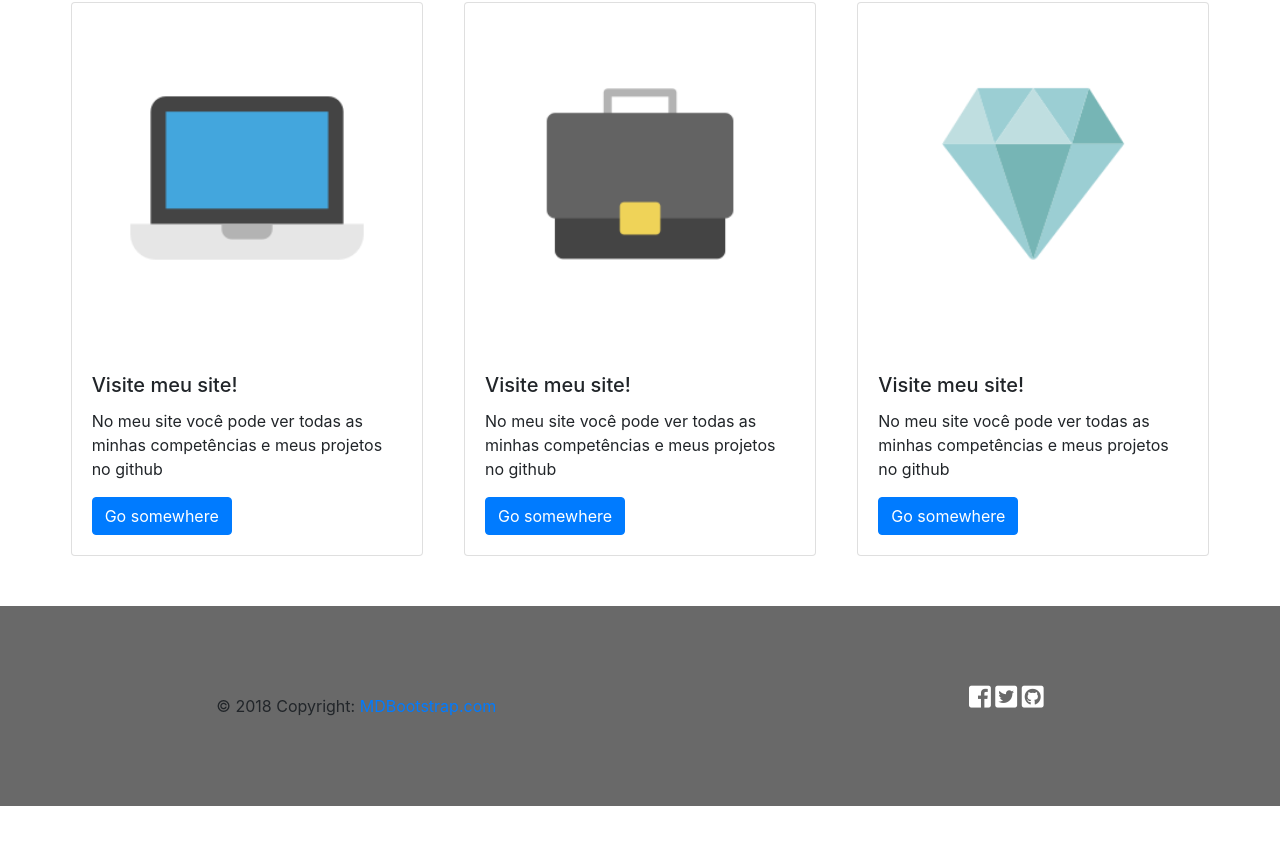
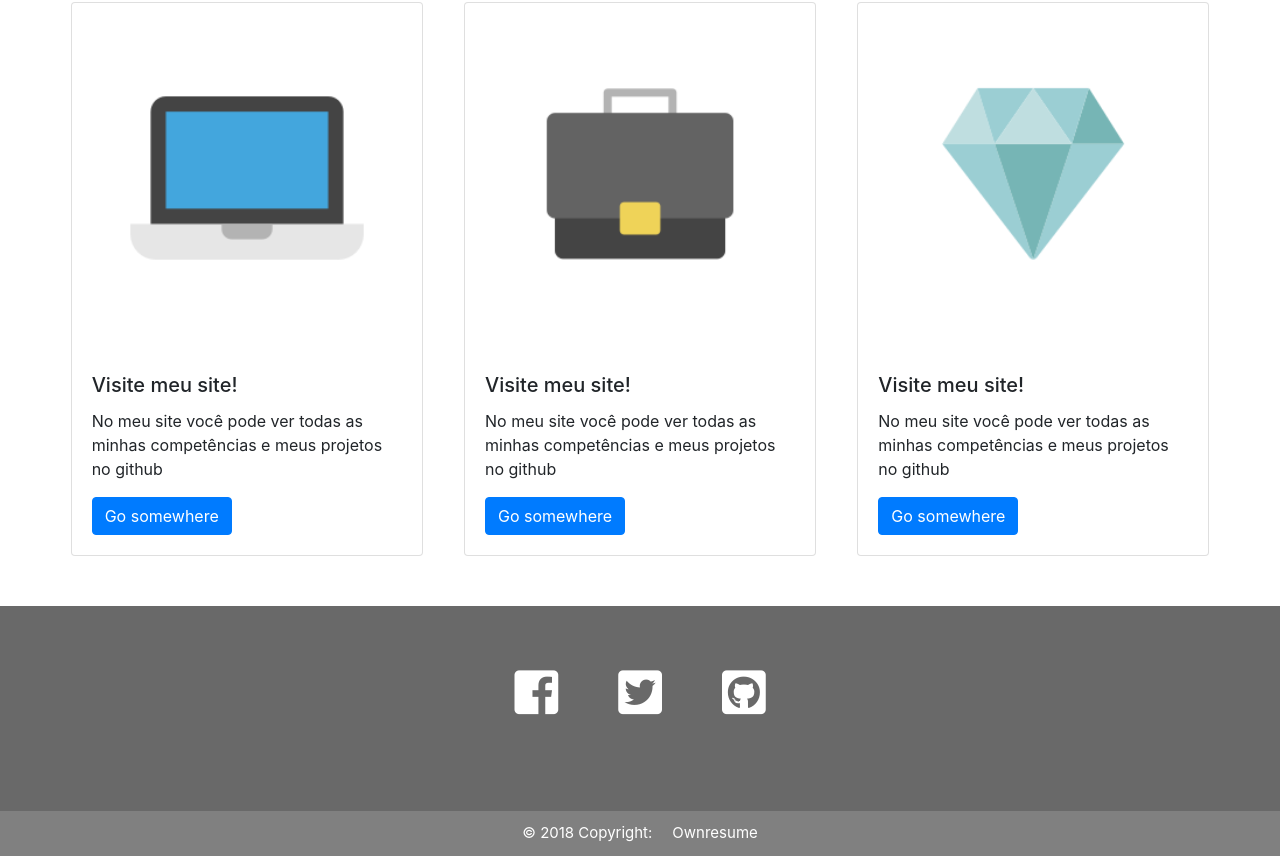
Before and after one commit to dte005/cssprepwork, a plain HTML site: page css-note.html in a window 1280 px wide. Shown: the part 1280-2136 px from the top of the page. Drawn offline with nearby package versions, Linux system fonts and the light colour scheme; a web font is replaced by a local one.

Commit message:
footer-commit

```diff
--- a/assets/css/css-style.css
+++ b/assets/css/css-style.css
@@ -117,34 +117,39 @@ body{
 }
 
 .footer{
+  display:flex;
+  flex-direction: column;
+  justify-content: space-between;
+  height: 250px;
   background-color: dimgray;
+}
+
+.footer .footer-start{
   display: flex;
   flex-direction: row;
-  justify-content: space-around;
-  align-items: center;
-  margin-bottom: 30px;
-  height: 200px;
+  flex-wrap: wrap;
+  justify-content: center;
+  margin:50px;
+  /*border:1px solid white;*/
 }
 
-.footer ul{
-  margin-right: 20px;
+.footer .footer-start .footer-item a{
+  padding: 30px;
 }
 
-.footer ul li{
-  display: inline;
+.footer .footer-end{
+  display: flex;
+  flex-direction: row;
+  flex-wrap: wrap;
+  justify-content: center;
+  align-items: center;
+  background-color: gray;
+  margin: 30px 0px 0px 0px;
+  height: 50px;
+  /*border:1px solid white;*/
 }
 
-.footer ul li a{
-  color:white;
-  font-size: 25px;
-}
-
-.footer p{
-  color:white;
-  margin-left: 20px;
-  font-size: 25px;
-}
-
+/*sobrescrevendo bootstrap4*/
 .card:hover{
   background-color:	aliceblue;
 }
--- a/css-note.html
+++ b/css-note.html
@@ -74,14 +74,21 @@
     </div>
 
     <div class="footer">
-      <div class="footer-copyright text-center py-3">© 2018 Copyright:
-        <a href="https://mdbootstrap.com/education/bootstrap/"> MDBootstrap.com</a>
+      <div class="footer-start">
+        <div class="footer-item" style="font-size:50px;">
+          <a href="https://www.facebook.com/dtesilva" target="_blank" style="color:white;"><i class="fab fa-facebook-square"></i></a>
+        </div>
+        <div class="footer-item" style="font-size:50px;">
+          <a href="https://twitter.com/danieldts010614" target="_blank" style="color:white;"><i class="fab fa-twitter-square"></i></a>
+        </div>
+        <div class="footer-item" style="font-size:50px;">
+          <a href="https://github.com/dte005" target="_blank" style="color:white;"><i class="fab fa-github-square"></i></a>
+        </div>
       </div>
-      <ul>
-          <li><a href="https://www.facebook.com/dtesilva" target="_blank"><i class="fab fa-facebook-square"></i></a></li>
-          <li><a href="https://twitter.com/danieldts010614" target="_blank"><i class="fab fa-twitter-square"></i></a></li>
-          <li><a href="https://github.com/dte005" target="_blank"><i class="fab fa-github-square"></i></a></li>
-      </ul>
+      <div class="footer-end">
+        <span style="font-size:15px; color:white;">© 2018 Copyright:</span>
+        <a href="https://dte005.github.io/resume_site/" style="margin-left:20px; font-size:15px; color:white; text-decoration:none;">Ownresume</a>
+      </div>
     </div>
 
     <!--jquery e javascript-->
```
